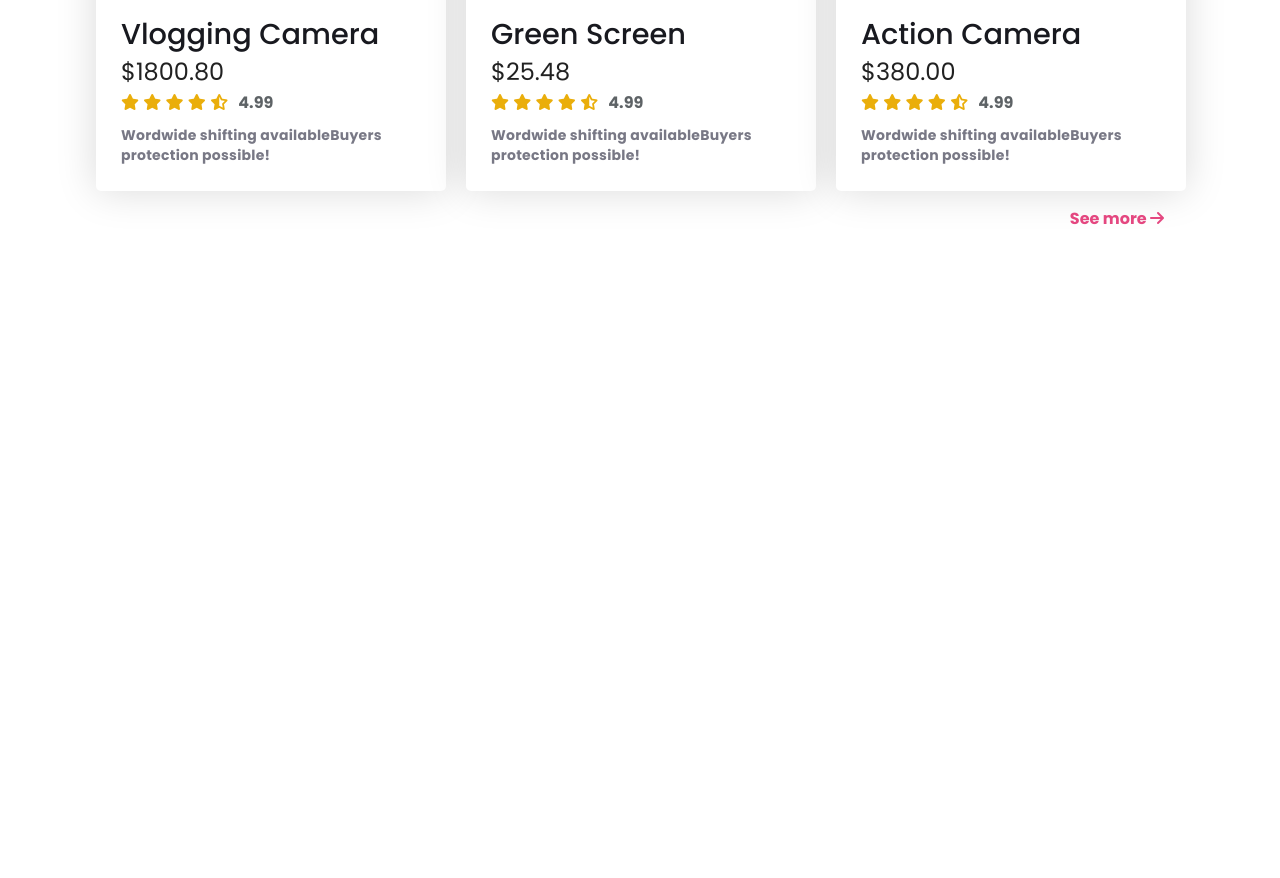
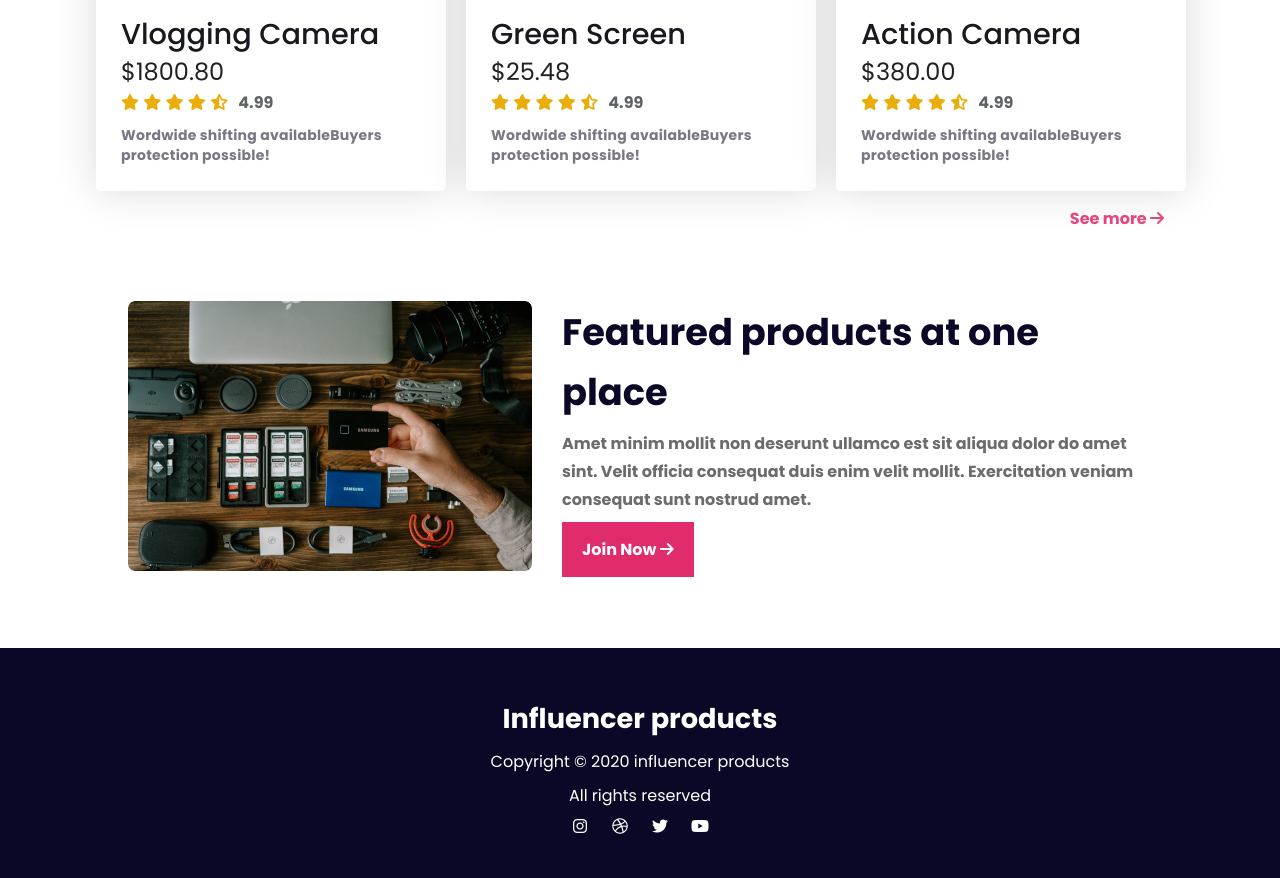
Before and after one commit to NafizUddin/influencer-gear, a plain HTML site: page index.html in a window 1280 px wide. Shown: the part 2180-3058 px from the top of the page. Before the commit the page ends 2451 px from the top, so only its background shows below. Drawn offline with Linux system fonts and the light colour scheme.

Commit message:
added footer section

```diff
--- a/index.html
+++ b/index.html
@@ -242,9 +242,38 @@
                 <p class="more-text">See more <i class="fa-solid fa-arrow-right" style="color:  rgba(224, 44, 109, 0.87);"></i></p>
             </div>
         </div>
+
+        <!-- Featured Products -->
+        <div class="featured-container">
+            <div class="featured-img-container">
+                <img class="featured-img" src="images/gear.png" alt="">
+            </div>
+            <div class="featured-text">
+                <h2 class="featured-title">
+                    Featured products at one place
+                </h2>
+                <p class="featured-description">
+                    Amet minim mollit non deserunt ullamco est sit aliqua dolor do amet sint. Velit officia consequat duis enim velit mollit. Exercitation veniam consequat sunt nostrud amet.
+                </p>
+                <button class="primary-btn">Join Now <i class="fa-solid fa-arrow-right"></i></button>
+            </div>
+        </div>
     </main>
     <footer>
+        <div class="footer-container">
+            <div class="footer-content">
+                <h2 class="footer-title">Influencer products</h2>
+            <p class="footer-copyrights">Copyright © 2020  influencer products</p>
+            <p class="footer-copyrights">All rights reserved</p>
+            <div class="footer-logo">
+                <i class="fa-brands fa-instagram"></i>
+                <i class="fa-brands fa-dribbble"></i>
+                <i class="fa-brands fa-twitter"></i>
+                <i class="fa-brands fa-youtube"></i>
+            </div>
+        </div>
 
+        </div>
     </footer>
 </body>
 </html>
--- a/styles/style.css
+++ b/styles/style.css
@@ -186,7 +186,7 @@
     letter-spacing: 0.252px;
 }
 
-.see-more{
+.see-more {
     width: 100%;
     margin-top: 15px;
     text-align: right;
@@ -198,3 +198,69 @@
     font-weight: 700;
     padding-right: 20px;
 }
+
+/* Featured Styles */
+
+.featured-container {
+    width: 80%;
+    margin: 70px auto;
+    display: flex;
+    align-items: center;
+    gap: 30px;
+}
+
+.featured-img {
+    border-radius: 7px;
+}
+
+.featured-title {
+    color: #0A0826;
+    font-size: 2.3rem;
+    font-weight: 700;
+    line-height: 60px;
+    margin-bottom: 8px;
+}
+
+.featured-description {
+    color: #6C6C6C;
+    font-size: 1rem;
+    font-weight: 700;
+    line-height: 28px;
+    margin-bottom: 8px;
+}
+
+.featured-container .primary-btn {
+    border-radius: 0px;
+}
+
+/* Footer styles */
+
+.footer-container {
+    margin-top: 40px;
+    height: 230px;
+    background-color: #0A0826;
+}
+
+.footer-content {
+    text-align: center;
+    color: white;
+    padding-top: 50px;
+}
+
+.footer-title {
+    font-size: 1.7rem;
+    font-weight: 700;
+}
+
+.footer-copyrights {
+    font-size: 1rem;
+    line-height: 24px;
+    margin: 10px 0px;
+}
+
+.footer-logo{
+    display: grid;
+    grid-template-columns: repeat(4, 20px);
+    justify-content: center;
+    gap: 20px;
+}
```
